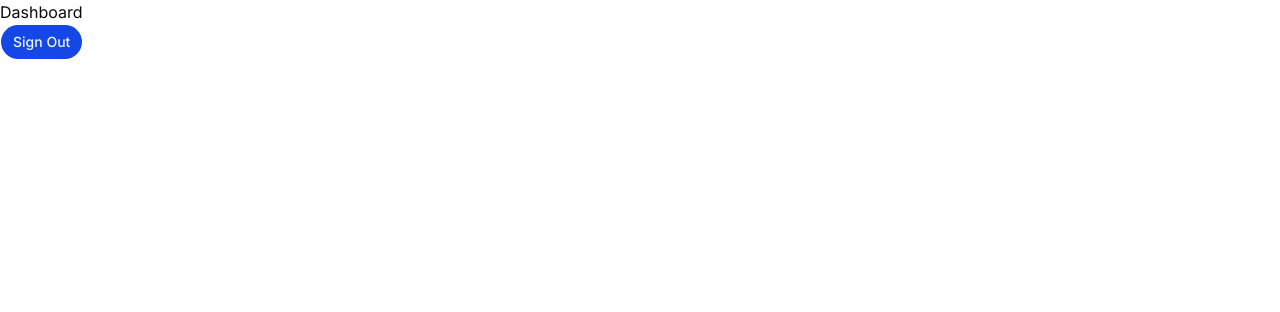
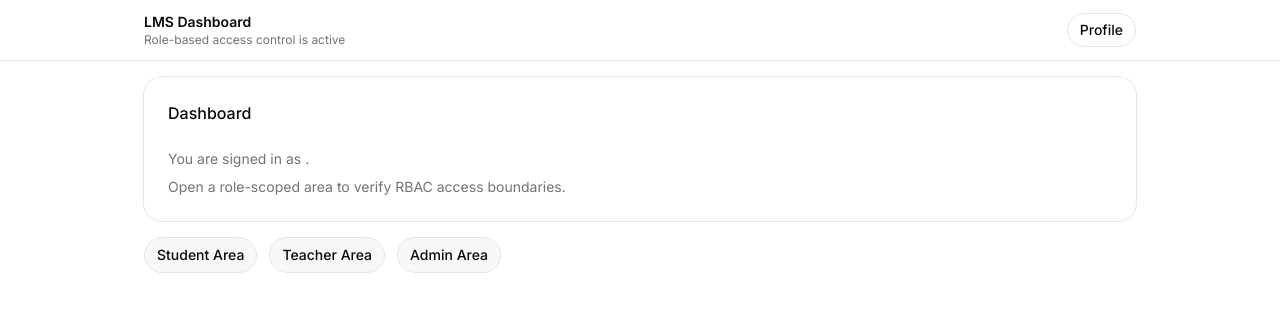
Before and after one commit to yedoka/lms-next, a Next.js app: page /dashboard in a window 1280 px wide. Shown: the top 312 px of the page. Built offline with nearby package versions, Linux system fonts and the light colour scheme; no server answers; sample sign-in values are in the browser's storage.

Commit message:
[LMS-005] feat: implement role-based access control for admin, teacher, and student dashboards; add forbidden page and profile dropdown

```diff
--- /dev/null
+++ b/app/(protected)/dashboard/admin/page.tsx
@@ -0,0 +1,20 @@
+import { Card, CardContent, CardHeader, CardTitle } from "@/components/ui/card";
+import { withRole } from "@/lib/auth/with-role";
+
+export default async function AdminDashboardPage() {
+  await withRole("ADMIN");
+
+  return (
+    <Card>
+      <CardHeader>
+        <CardTitle>Admin Area</CardTitle>
+      </CardHeader>
+      <CardContent>
+        <p className="text-sm text-muted-foreground">
+          This page is restricted to admins. User and course management screens
+          for LMS-005 can be expanded here.
+        </p>
+      </CardContent>
+    </Card>
+  );
+}
--- a/app/(protected)/dashboard/page.tsx
+++ b/app/(protected)/dashboard/page.tsx
@@ -1,15 +1,42 @@
-"use client";
+import Link from "next/link";
+import { auth } from "@/auth";
+import { Button } from "@/components/ui/button";
+import { Card, CardContent, CardHeader, CardTitle } from "@/components/ui/card";
+import { ROLE_LABELS } from "@/lib/rbac";
+import { redirect } from "next/navigation";
 
-import { Button } from "@/components/ui/button";
-import { signOut } from "next-auth/react";
+export default async function DashboardPage() {
+  const session = await auth();
 
-export default function DashboardPage() {
+  if (!session?.user) {
+    redirect("/auth/login");
+  }
+
+  const role = session.user.role;
+
   return (
-    <div>
-      <h1>Dashboard</h1>
-      <Button onClick={() => signOut({ callbackUrl: "/auth/login" })}>
-        Sign Out
-      </Button>
-    </div>
+    <section className="space-y-4">
+      <Card>
+        <CardHeader>
+          <CardTitle>Dashboard</CardTitle>
+        </CardHeader>
+        <CardContent className="space-y-2 text-sm text-muted-foreground">
+          <p>You are signed in as {ROLE_LABELS[role]}.</p>
+          <p>Open a role-scoped area to verify RBAC access boundaries.</p>
+        </CardContent>
+      </Card>
+
+      <div className="flex flex-wrap gap-3">
+        <Button asChild variant={role === "STUDENT" ? "default" : "outline"}>
+          <Link href="/dashboard/student">Student Area</Link>
+        </Button>
+        <Button asChild variant={role === "TEACHER" ? "default" : "outline"}>
+          <Link href="/dashboard/teacher">Teacher Area</Link>
+        </Button>
+        <Button asChild variant={role === "ADMIN" ? "default" : "outline"}>
+          <Link href="/dashboard/admin">Admin Area</Link>
+        </Button>
+      </div>
+    </section>
   );
 }
--- /dev/null
+++ b/app/(protected)/dashboard/student/page.tsx
@@ -0,0 +1,20 @@
+import { Card, CardContent, CardHeader, CardTitle } from "@/components/ui/card";
+import { withRole } from "@/lib/auth/with-role";
+
+export default async function StudentDashboardPage() {
+  await withRole(["STUDENT", "ADMIN"]);
+
+  return (
+    <Card>
+      <CardHeader>
+        <CardTitle>Student Area</CardTitle>
+      </CardHeader>
+      <CardContent>
+        <p className="text-sm text-muted-foreground">
+          This area is available to students and admins. Enrollment and learner
+          experiences from LMS-008 and LMS-009 can be added here.
+        </p>
+      </CardContent>
+    </Card>
+  );
+}
--- /dev/null
+++ b/app/(protected)/dashboard/teacher/page.tsx
@@ -0,0 +1,20 @@
+import { Card, CardContent, CardHeader, CardTitle } from "@/components/ui/card";
+import { withRole } from "@/lib/auth/with-role";
+
+export default async function TeacherDashboardPage() {
+  await withRole(["TEACHER", "ADMIN"]);
+
+  return (
+    <Card>
+      <CardHeader>
+        <CardTitle>Teacher Area</CardTitle>
+      </CardHeader>
+      <CardContent>
+        <p className="text-sm text-muted-foreground">
+          This area is available to teachers and admins. Course authoring
+          controls from LMS-006 will be mounted here.
+        </p>
+      </CardContent>
+    </Card>
+  );
+}
--- a/app/(protected)/layout.tsx
+++ b/app/(protected)/layout.tsx
@@ -1,4 +1,5 @@
 import { auth } from "@/auth";
+import { ProfileDropdown } from "@/components/profile-dropdown";
 import { redirect } from "next/navigation";
 
 export default async function ProtectedLayout({
@@ -8,9 +9,30 @@ export default async function ProtectedLayout({
 }>) {
   const session = await auth();
 
-  if (!session) {
+  if (!session?.user) {
     redirect("/auth/login");
   }
 
-  return children;
+  return (
+    <div className="min-h-screen bg-background">
+      <header className="border-b border-border">
+        <div className="mx-auto flex w-full max-w-5xl items-center justify-between gap-4 px-4 py-3">
+          <div>
+            <p className="text-sm font-semibold">LMS Dashboard</p>
+            <p className="text-xs text-muted-foreground">
+              Role-based access control is active
+            </p>
+          </div>
+
+          <ProfileDropdown
+            name={session.user.name}
+            email={session.user.email}
+            role={session.user.role}
+          />
+        </div>
+      </header>
+
+      <main className="mx-auto w-full max-w-5xl p-4">{children}</main>
+    </div>
+  );
 }
--- /dev/null
+++ b/app/forbidden/page.tsx
@@ -0,0 +1,29 @@
+import Link from "next/link";
+import { Button } from "@/components/ui/button";
+import { Card, CardContent, CardHeader, CardTitle } from "@/components/ui/card";
+
+export default function ForbiddenPage() {
+  return (
+    <main className="flex min-h-screen items-center justify-center p-4">
+      <Card className="w-full max-w-lg">
+        <CardHeader>
+          <CardTitle>403 - Forbidden</CardTitle>
+        </CardHeader>
+        <CardContent className="space-y-6">
+          <p className="text-sm text-muted-foreground">
+            You are signed in, but your role does not have permission to view
+            this page.
+          </p>
+          <div className="flex flex-wrap gap-3">
+            <Button asChild>
+              <Link href="/dashboard">Go to Dashboard</Link>
+            </Button>
+            <Button asChild variant="outline">
+              <Link href="/auth/login">Switch Account</Link>
+            </Button>
+          </div>
+        </CardContent>
+      </Card>
+    </main>
+  );
+}
--- /dev/null
+++ b/components/profile-dropdown.tsx
@@ -0,0 +1,52 @@
+"use client";
+
+import { Button } from "@/components/ui/button";
+import { ROLE_LABELS, getRoleBadgeClassName } from "@/lib/rbac";
+import { cn } from "@/lib/utils";
+import type { UserRole } from "@prisma/client";
+import { signOut } from "next-auth/react";
+
+type ProfileDropdownProps = {
+  name?: string | null;
+  email?: string | null;
+  role: UserRole;
+};
+
+export function ProfileDropdown({ name, email, role }: ProfileDropdownProps) {
+  const displayName = name?.trim() || "User";
+
+  return (
+    <details className="relative">
+      <summary className="list-none cursor-pointer rounded-full border border-border px-3 py-1.5 text-sm font-medium hover:bg-muted">
+        Profile
+      </summary>
+
+      <div className="absolute right-0 z-20 mt-2 w-72 rounded-xl border border-border bg-card p-4 shadow-xl">
+        <p className="text-sm font-semibold">{displayName}</p>
+        {email ? (
+          <p className="text-xs text-muted-foreground">{email}</p>
+        ) : null}
+
+        <div className="mt-3">
+          <p className="text-xs text-muted-foreground">Role</p>
+          <span
+            className={cn(
+              "mt-1 inline-flex rounded-full px-2 py-1 text-xs font-semibold",
+              getRoleBadgeClassName(role),
+            )}
+          >
+            {ROLE_LABELS[role]}
+          </span>
+        </div>
+
+        <Button
+          className="mt-4 w-full"
+          variant="outline"
+          onClick={() => signOut({ callbackUrl: "/auth/login" })}
+        >
+          Sign Out
+        </Button>
+      </div>
+    </details>
+  );
+}
--- /dev/null
+++ b/lib/auth/with-role.ts
@@ -0,0 +1,38 @@
+import { auth } from "@/auth";
+import { isRoleAllowed, normalizeRole } from "@/lib/rbac";
+import type { UserRole } from "@prisma/client";
+import { redirect } from "next/navigation";
+
+const LOGIN_PATH = "/auth/login";
+const FORBIDDEN_PATH = "/forbidden";
+
+export const requireAuth = async () => {
+  const session = await auth();
+
+  if (!session?.user) {
+    redirect(LOGIN_PATH);
+  }
+
+  return session;
+};
+
+export const withRole = async (requiredRoles: UserRole | UserRole[]) => {
+  const session = await requireAuth();
+  const role = normalizeRole(session.user.role);
+
+  if (!role || !isRoleAllowed(role, requiredRoles)) {
+    redirect(FORBIDDEN_PATH);
+  }
+
+  return session;
+};
+
+export const requireRole = async (requiredRoles: UserRole | UserRole[]) => {
+  const session = await withRole(requiredRoles);
+
+  return {
+    session,
+    userId: session.user.userId,
+    role: session.user.role,
+  };
+};
--- /dev/null
+++ b/lib/rbac.ts
@@ -0,0 +1,54 @@
+import type { UserRole } from "@prisma/client";
+
+export const ROLE_LABELS: Record<UserRole, string> = {
+  STUDENT: "Student",
+  TEACHER: "Teacher",
+  ADMIN: "Admin",
+};
+
+const DASHBOARD_ROLE_RULES: Array<{
+  prefix: string;
+  allowed: UserRole[];
+}> = [
+  { prefix: "/dashboard/student", allowed: ["STUDENT", "ADMIN"] },
+  { prefix: "/dashboard/teacher", allowed: ["TEACHER", "ADMIN"] },
+  { prefix: "/dashboard/admin", allowed: ["ADMIN"] },
+];
+
+export const normalizeRole = (value: unknown): UserRole | null => {
+  if (value === "STUDENT" || value === "TEACHER" || value === "ADMIN") {
+    return value;
+  }
+
+  return null;
+};
+
+export const isRoleAllowed = (
+  role: UserRole,
+  allowedRoles: UserRole | UserRole[],
+) => {
+  const roles = Array.isArray(allowedRoles) ? allowedRoles : [allowedRoles];
+
+  return roles.includes(role);
+};
+
+export const getRequiredRolesForPath = (
+  pathname: string,
+): UserRole[] | null => {
+  const routeRule = DASHBOARD_ROLE_RULES.find(
+    ({ prefix }) => pathname === prefix || pathname.startsWith(`${prefix}/`),
+  );
+
+  return routeRule ? routeRule.allowed : null;
+};
+
+export const getRoleBadgeClassName = (role: UserRole) => {
+  switch (role) {
+    case "ADMIN":
+      return "bg-amber-100 text-amber-800";
+    case "TEACHER":
+      return "bg-blue-100 text-blue-800";
+    default:
+      return "bg-emerald-100 text-emerald-800";
+  }
+};
--- a/proxy.ts
+++ b/proxy.ts
@@ -1,17 +1,38 @@
 import { auth } from "./auth";
 import { NextResponse } from "next/server";
+import {
+  getRequiredRolesForPath,
+  isRoleAllowed,
+  normalizeRole,
+} from "@/lib/rbac";
 
-const protectedRoutes = ["/", "/dashboard"];
+const protectedRoutes = ["/"];
+const protectedRoutePrefixes = ["/dashboard"];
 const publicAuthRoutes = ["/auth/login", "/auth/signup"];
+
+const matchesRoutePrefix = (path: string, prefix: string) =>
+  path === prefix || path.startsWith(`${prefix}/`);
 
 export default auth((req) => {
   const isLoggedIn = !!req.auth;
   const path = req.nextUrl.pathname;
-  const isProtectedRoute = protectedRoutes.includes(path);
+  const isProtectedRoute =
+    protectedRoutes.includes(path) ||
+    protectedRoutePrefixes.some((prefix) => matchesRoutePrefix(path, prefix));
   const isPublicAuthRoute = publicAuthRoutes.includes(path);
 
   if (isProtectedRoute && !isLoggedIn) {
     return NextResponse.redirect(new URL("/auth/login", req.nextUrl));
+  }
+
+  const requiredRoles = getRequiredRolesForPath(path);
+
+  if (requiredRoles && isLoggedIn) {
+    const role = normalizeRole(req.auth?.user?.role);
+
+    if (!role || !isRoleAllowed(role, requiredRoles)) {
+      return NextResponse.redirect(new URL("/forbidden", req.nextUrl));
+    }
   }
 
   if (isPublicAuthRoute && isLoggedIn) {
```
